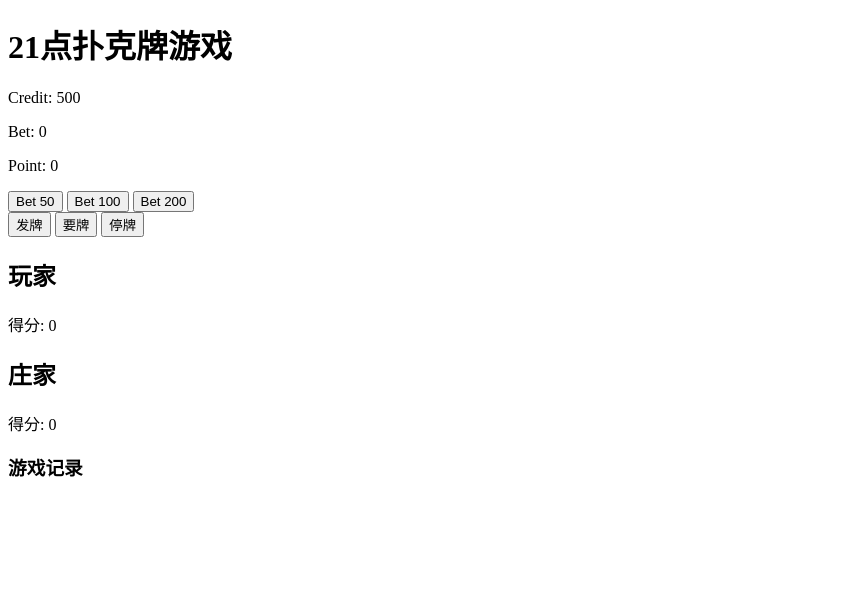
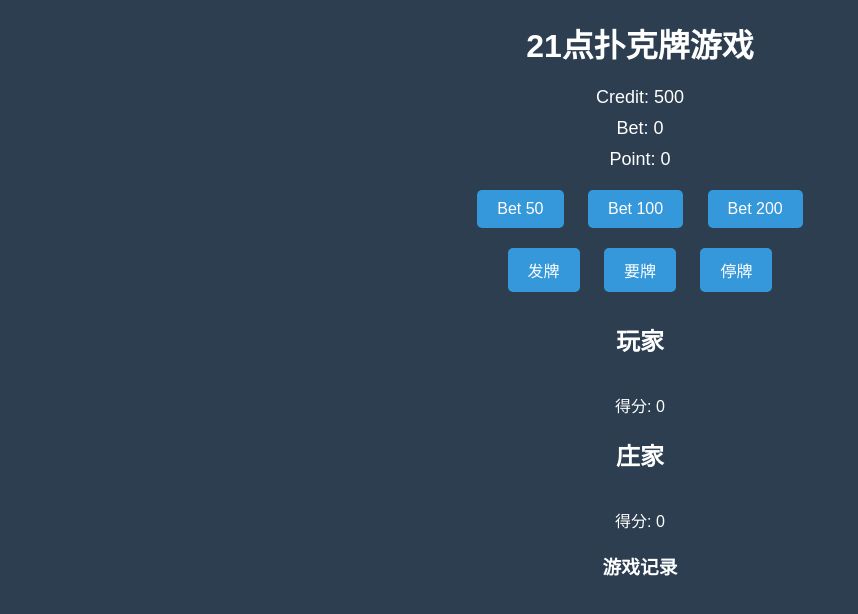
Before and after one commit to yfadskch/21card, a plain HTML site: page index.html in a window 1280 px wide. Shown: the whole page, without its empty margins (0-858 px from the left). Drawn offline with Linux system fonts and the light colour scheme.

Commit message:
1231231231
12313231231ada

```diff
--- a/index.html
+++ b/index.html
@@ -4,13 +4,13 @@
     <meta charset="UTF-8">
     <meta name="viewport" content="width=device-width, initial-scale=1.0">
     <title>21点扑克牌游戏</title>
-    <link rel="stylesheet" href="styles.css">
+    <link rel="stylesheet" href="style.css">
 </head>
 <body>
     <div class="game-container">
         <h1>21点扑克牌游戏</h1>
 
-        <!-- Credit, Bet, Point 信息显示 -->
+        <!-- Credit, Bet, Point 显示区域 -->
         <div class="game-stats">
             <p>Credit: <span id="credit">500</span></p>
             <p>Bet: <span id="bet">0</span></p>
--- a/style.css
+++ b/style.css
@@ -7,8 +7,8 @@ body {
     padding: 0;
 }
 
-.game-container {
-    margin-top: 30px;
+h1 {
+    margin-top: 20px;
 }
 
 .game-stats p {
```
Also changed, not shown: A_of_hearts.png.png (deleted), card_back.png.png (deleted).
